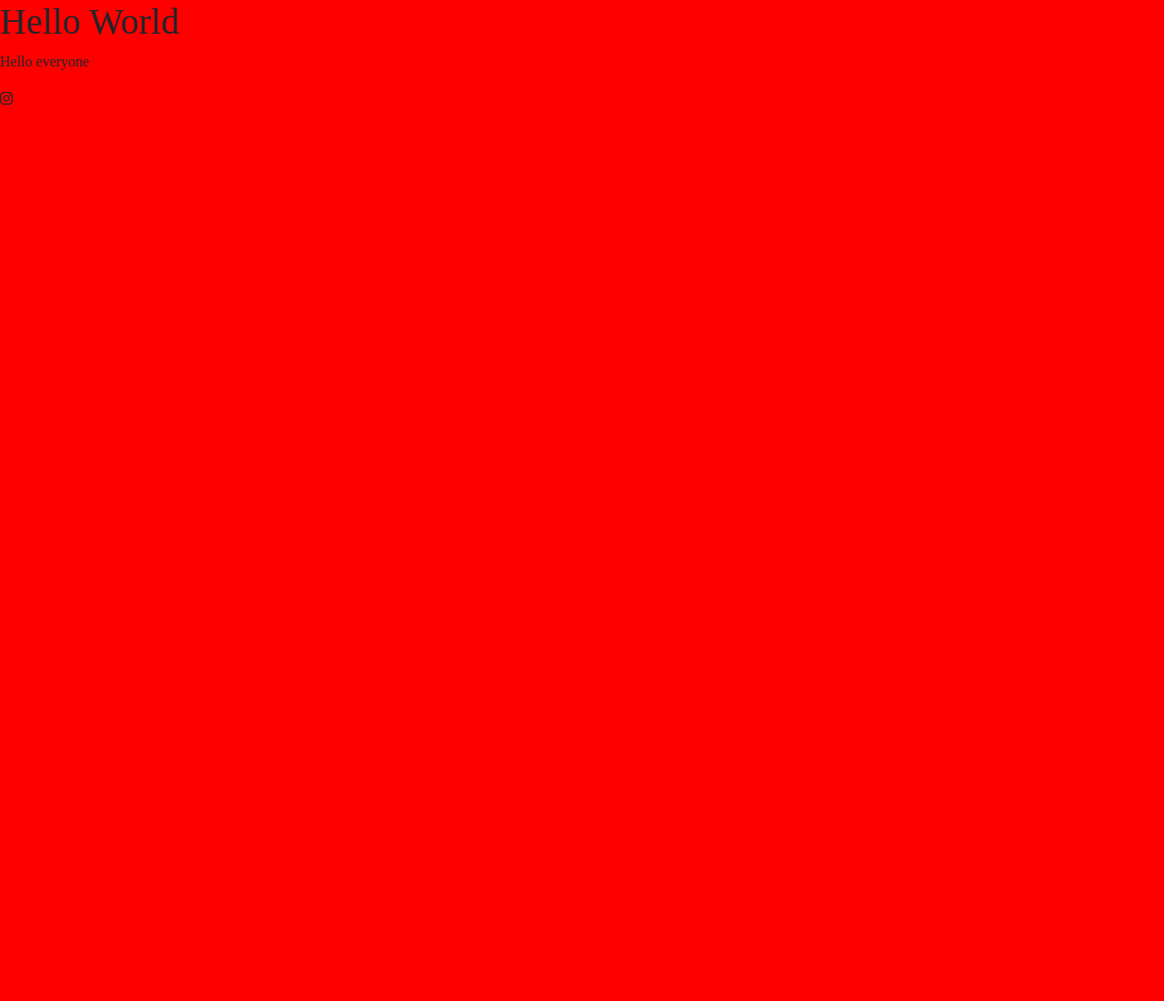
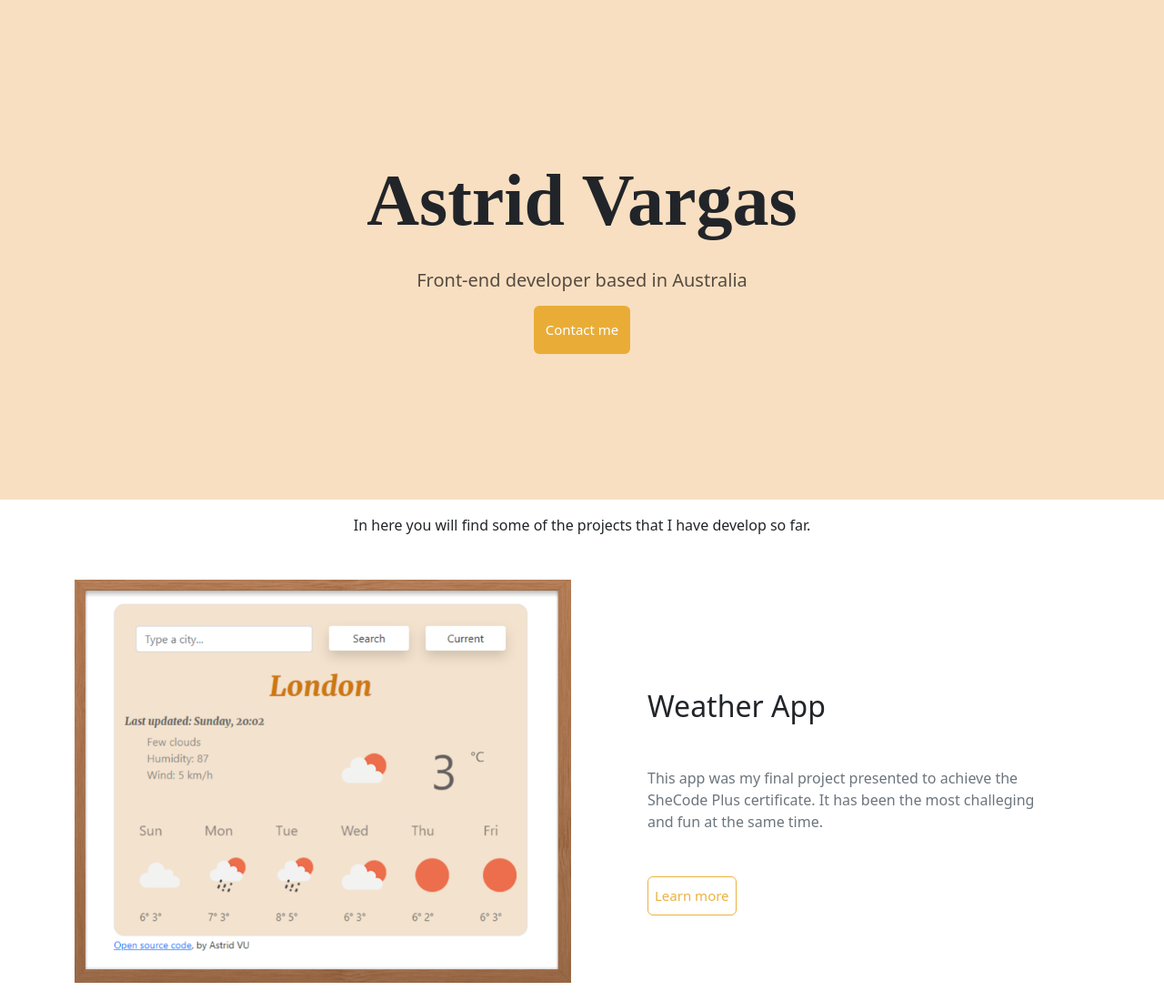
Before and after one commit to astrid595/portfolio-project, a plain HTML site: page index.html in a window 1280 px wide. Shown: the top 1100 px of the page at 91% size. Before the commit the page ends 800 px from the top, so only its background shows below. Drawn offline with nearby package versions, Linux system fonts and the light colour scheme; a web font is replaced by a local one.

Commit message:
Integrated Homepage design

```diff
--- a/index.html
+++ b/index.html
@@ -8,16 +8,69 @@
     <script src="https://cdn.jsdelivr.net/npm/bootstrap@5.1.3/dist/js/bootstrap.bundle.min.js" integrity="sha384-ka7Sk0Gln4gmtz2MlQnikT1wXgYsOg+OMhuP+IlRH9sENBO0LRn5q+8nbTov4+1p" crossorigin="anonymous"></script>
     <script src="https://kit.fontawesome.com/ab9e640b9f.js" crossorigin="anonymous"></script>
     <link rel="preconnect" href="https://fonts.googleapis.com">
-<link rel="preconnect" href="https://fonts.gstatic.com" crossorigin>
-<link href="https://fonts.googleapis.com/css2?family=Playfair+Display:ital,wght@1,800&display=swap" rel="stylesheet">
+    <link rel="preconnect" href="https://fonts.gstatic.com" crossorigin>
+    <link href="https://fonts.googleapis.com/css2?family=Playfair+Display:ital,wght@1,800&display=swap" rel="stylesheet">
     <link rel="stylesheet" href="style.css">
     <title>Document</title>
 </head>
 <body>
-    <h1>Hello World</h1>
-    <p>
-        Hello everyone
+    <div class="first">
+        <h1>Astrid Vargas</h1>
+        <h2>Front-end developer based in Australia</h2>
+        <a href="#" class="btn btn-branding">Contact me</a>
+    </div>
+    <p class="text-center mt-3 mb-5">
+        In here you will find some of the projects that I have develop so far.
     </p>
-    <i class="fab fa-instagram"></i>
+    <div class="container">
+        <div class="row mb-5">
+            <div class="col d-none d-lg-block">
+                <img src="images/weather.png" class="img-fluid" alt="">
+            </div>
+            <div class="col">
+                <div class="project-description">
+                    <h2 class="mb-5">Weather App</h2>
+                    <p class="mb-5 text-muted">
+                        This app was my final project presented to achieve the SheCode Plus certificate. It has been the most challeging and fun at the same time.
+                    </p>
+                    <a href="" class="btn btn-branding-outline">Learn more</a>
+                </div>
+            </div>
+        </div>
+
+        <div class="row mb-5">
+
+            <div class="col">
+                <div class="project-description">
+                    <h2 class="mb-5">Dictionary</h2>
+                    <p class="mb-5 text-muted">
+                        This project is still in process and will be the presented as the final project of my last course at SheCodes.
+                    </p>
+                    <a href="" class="btn btn-branding-outline">Learn more</a>
+                </div>
+            </div>
+            <div class="col d-none d-lg-block">
+                <img src="images/dictionary.PNG" class="img-fluid" alt="">
+            </div>
+        </div>
+
+        <div class="row mb-5">
+            <div class="col d-none d-lg-block">
+                <img src="images/Art.PNG" class="img-fluid" alt="">
+            </div>
+            <div class="col">
+                <div class="project-description">
+                    <h2 class="mb-5">Art project</h2>
+                    <p class="mb-5 text-muted">
+                        This project was the first one and even though is not most elegant not precise, this was the one that set free my creative for further projects thanks to SheCodes.
+                    </p>
+                    <a href="" class="btn btn-branding-outline">Learn more</a>
+                </div>
+            </div>
+
+
+        </div>
+
+    </div>
 </body>
 </html>
--- a/style.css
+++ b/style.css
@@ -1,11 +1,61 @@
-body {
-    background: red;
+:root {
+    --branding-color: rgba(231, 164, 30, 0.842);
+    --secondary-color: rgba(238, 164, 79, 0.349);
+    --font-family: 'Playfair Display', serif;
 }
 
-h1 {
-    font-family: 'Playfair Display', serif;
+
+.first {
+    background: var(--secondary-color);
+    text-align: center;
+    padding: 160px 20px;
 }
 
-p{
-    font-family: 'Playfair Display', serif;
+.first h1 {
+    font-family: var(--font-family);
+    font-size: 80px;
+    font-weight: bold;
+    line-height: 1.5;
 }
+
+.first h2 {
+
+    font-weight: normal;
+    line-height: 2;
+    font-size: 20px;
+    color: rgba(0, 0, 0, 0.664);
+}
+
+
+
+.btn-branding {
+    background: var(--branding-color);
+    border-radius: 6px;
+    color: white;
+    font-size: 15px;
+    line-height: 27px;
+    padding: 12px;
+}
+
+.btn-branding-outline {
+    color: var(--branding-color);
+    border-radius: 6px;
+    border: 1px solid;
+    font-size: 15px;
+    line-height: 27px;
+    padding: 7px;
+}
+
+.project-description {
+    padding: 120px 60px;
+}
+
+@media (max-width: 900px) {
+    .first h1 {
+        font-size: 50px;
+    }
+    .project-description {
+        padding: 0;
+        text-align: center;
+    }
+}
```
Also changed, not shown: images/Art.JPG (added), images/Art.PNG (added), images/dictionary.PNG (added), images/weather.JPG (added), images/weather.png (added).
